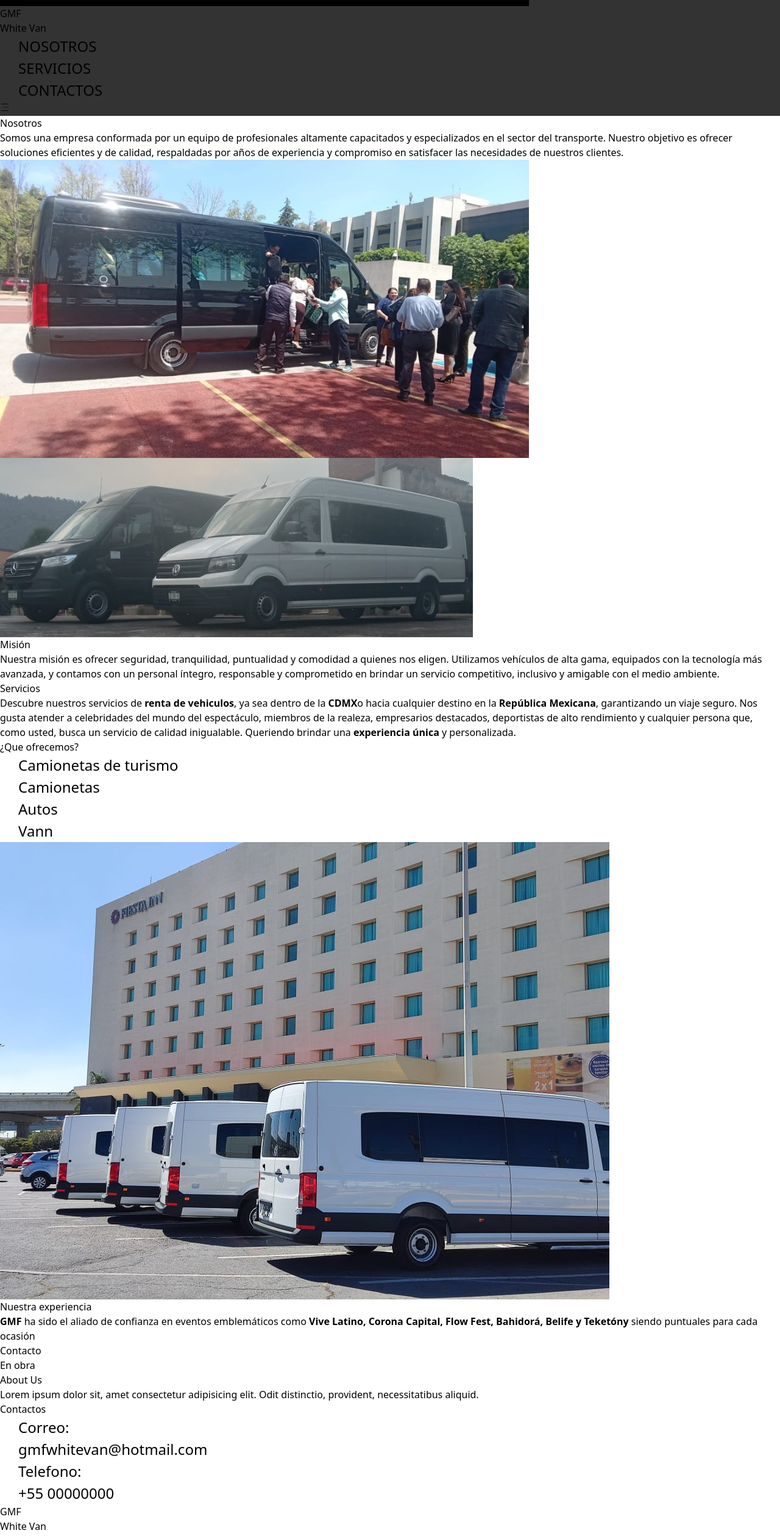
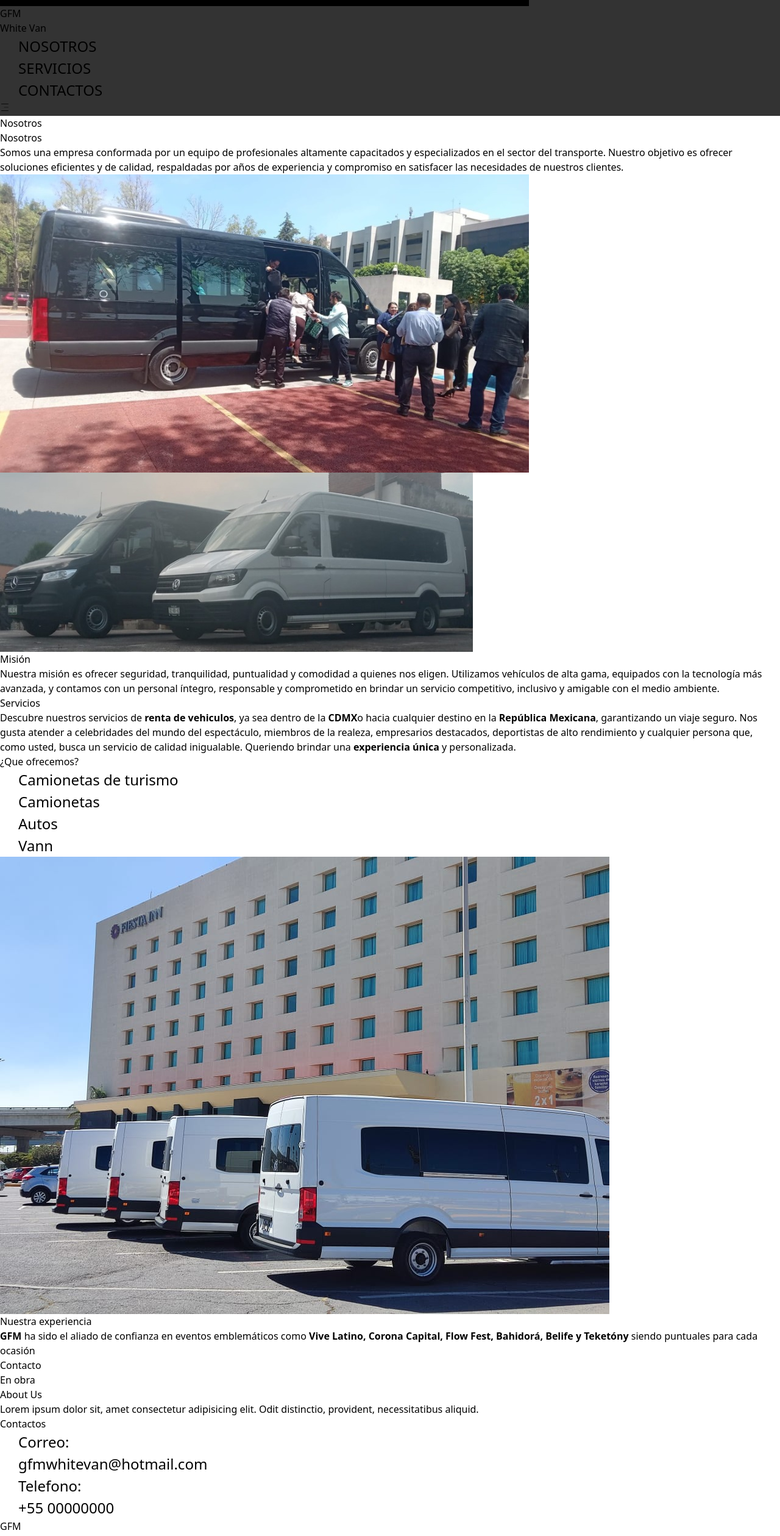
Before and after one commit to ALEXRO4/GFM_WhiteVan, a React (Vite) app: page / in a window 1280 px wide. Shown: the part 270-2789 px from the top of the page at 61% size. Built offline with nearby package versions, Linux system fonts and the light colour scheme.

Commit message:
3.2 version
cambios en errores de textos y colores de las secciones

```diff
--- a/src/App.jsx
+++ b/src/App.jsx
@@ -1,7 +1,7 @@
 import React from 'react';
 import NavBar from './Components/NavBar';
 import Footer from './Components/Footer';
-import GMF from './Categories/GMF';
+import GFM from './Categories/GFM';
 import Services from './Categories/Services';
 import Contact from './Categories/Contact';
 
@@ -11,13 +11,14 @@ const App = () => {
       <NavBar />
 
       {/* Sección Nosotros */}
-      <div id="GMF" className="min-h-screen py-8">
-                <GMF />
+      <div id="GFM" className="min-h-screen py-8  ">
+      <h1 className="text-center text-4xl text-yellow-400 font-serif font-bold border-b-2 mx-20 mt-8 pb-2 border-amber-400">Nosotros</h1>
+                <GFM />
       </div>
 
       {/* Sección Servicios */}
       <div id="Services" className="min-h-screen py-16 bg-gray-200">
-        <h1 className="text-center text-4xl text-yellow-500 font-serif font-bold ">Servicios</h1>
+        <h1 className="text-center text-4xl text-yellow-400 font-serif font-bold ">Servicios</h1>
         <Services />
       </div>
 
--- /dev/null
+++ b/src/Categories/GFM.jsx
@@ -0,0 +1,45 @@
+import React from 'react';
+import './gfm.css';
+
+const GMF = () => {
+  return (
+    <div className="p-4 md:p-8">
+      {/* Sección Nosotros */}
+      <div className="flex flex-col md:flex-row justify-between items-center gap-y-8 md:gap-y-4 gap-x-6 mt-8">
+        <div className="flex-1 text-justify">
+          <h1 className="text-center text-3xl font-bold font-serif border-b-2 border-amber-400 mb-4 text-yellow-400">Nosotros</h1>
+          <p className="text-xl font-serif">
+            Somos una empresa conformada por un equipo de profesionales altamente capacitados y especializados en el sector del transporte. Nuestro objetivo es ofrecer soluciones eficientes y de calidad, respaldadas por años de experiencia y compromiso en satisfacer las necesidades de nuestros clientes.
+          </p>
+        </div>
+        <div className="flex-1 flex justify-center items-center">
+          <img
+            src="./Images/crafter1.jpg"
+            alt="Nosotros"
+            className="w-3/4 rounded-lg shadow-lg mx-auto"
+          />
+        </div>
+      </div>
+
+      {/* Sección Misión */}
+      <div className="flex flex-col-reverse md:flex-row justify-between items-center gap-y-8 md:gap-y-4 gap-x-6 mt-12">
+
+        <div className="flex-1 flex justify-center items-center">
+          <img
+            src="./Images/crafter2.jpg"
+            alt="Misión"
+            className="w-3/4 rounded-lg shadow-lg mx-auto pt-4"
+          />
+        </div>
+        <div className="flex-1 text-justify">
+          <h1 className="text-center text-3xl font-bold font-serif border-b-2 border-amber-400 mb-4 text-yellow-400">Misión</h1>
+          <p className="text-xl font-serif">
+            Nuestra misión es ofrecer seguridad, tranquilidad, puntualidad y comodidad a quienes nos eligen. Utilizamos vehículos de alta gama, equipados con la tecnología más avanzada, y contamos con un personal íntegro, responsable y comprometido en brindar un servicio competitivo, inclusivo y amigable con el medio ambiente.
+          </p>
+        </div>
+      </div>
+    </div>
+  );
+};
+
+export default GMF;
--- a/src/Categories/Services.jsx
+++ b/src/Categories/Services.jsx
@@ -39,7 +39,7 @@ const Services = () => {
         <div className='flex-1 text-center font-serif'>
           <h1 className='text-2xl font-semibold flex-col pb-2'>Nuestra experiencia</h1>
           <p className='lg:mr-10 sm:mx-4 md:mx-2 text-xl'>
-          <strong className='text-amber-500'>GMF </strong> ha sido el aliado de confianza en eventos emblemáticos como
+          <strong className='text-amber-500'>GFM </strong> ha sido el aliado de confianza en eventos emblemáticos como
           <strong className='text-amber-500'> Vive Latino, Corona Capital, Flow Fest, Bahidorá, Belife y Teketóny</strong> siendo puntuales para cada ocasión
           </p>
         </div>
--- /dev/null
+++ b/src/Categories/gfm.css
@@ -0,0 +1,5 @@
+
+h1{
+
+
+}
--- a/src/Components/Footer.jsx
+++ b/src/Components/Footer.jsx
@@ -19,7 +19,7 @@ const Footer = () => {
           <h2 className="text-lg font-bold mb-2 text-white">Contactos</h2>
           <ul className="text-gray-300">
             <li > Correo: </li>
-            <li>gmfwhitevan@hotmail.com</li>
+            <li>gfmwhitevan@hotmail.com</li>
             <li>Telefono:</li>
             <li>+55 00000000</li>
           </ul>
@@ -27,7 +27,7 @@ const Footer = () => {
 
         {/* Sección "GMF" */}
         <div className="flex-1 pt-4  font-serif">
-        <div className="font-bold text-5xl text-amber-400 text-center mt-5">GMF</div>
+        <div className="font-bold text-5xl text-amber-400 text-center mt-5">GFM</div>
         <div className="text-xl text-amber-400 text-center">White Van</div>
         </div>
       </div>
--- a/src/Components/NavBar.jsx
+++ b/src/Components/NavBar.jsx
@@ -16,7 +16,7 @@ const NavBar = () => {
     <div className='lg:hidden block absolute top-16 w-full left-0 right-0 bg-slate-800 transition mt-10'>
       <ul className='text-center text-xl p-20'>
         <Link spy={true} smooth = {true} to="GMF">
-          <li className='py-4 border-b border-amber-500 hover:bg-yellow-600 hover:rounded'> GMF </li>
+          <li className='py-4 border-b border-amber-500 hover:bg-yellow-600 hover:rounded'> GFM </li>
         </Link>
         <Link spy={true} smooth ={true} to="Services">
           <li className='my-4 py-4 border-b border-amber-500 hover:bg-yellow-600 hover:rounded'> SERVICIOS </li>
@@ -37,13 +37,13 @@ const NavBar = () => {
         </div>
 
         <div className="flex flex-col items-center mt-3 font-serif lg:block hidden">
-  <div className="font-bold text-5xl text-amber-400 text-center">GMF</div>
+  <div className="font-bold text-5xl text-amber-400 text-center">GFM</div>
   <div className="text-xl text-amber-400 text-center">White Van</div>
 </div>
 
         <div className='lg:flex md:flex lg: flex-1 items center justify-end font-normal hidden '>
         <ul className='flex gap-8 m-6 text-[18px]'>
-        <Link spy={true} smooth = {true} to="GMF">
+        <Link spy={true} smooth = {true} to="GFM">
           <li className='text-2xl transition border-b-2 border-slate-700 hover:border-amber-500 hover:text-yellow-600 cursor-pointer'> NOSOTROS </li>
         </Link>
         <Link spy={true} smooth = {true} to="Services">
```
